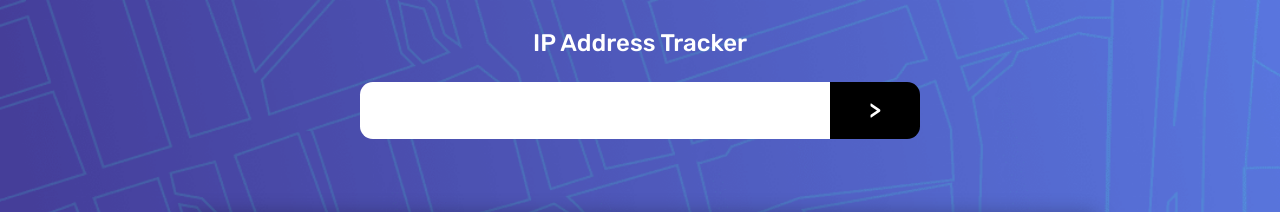
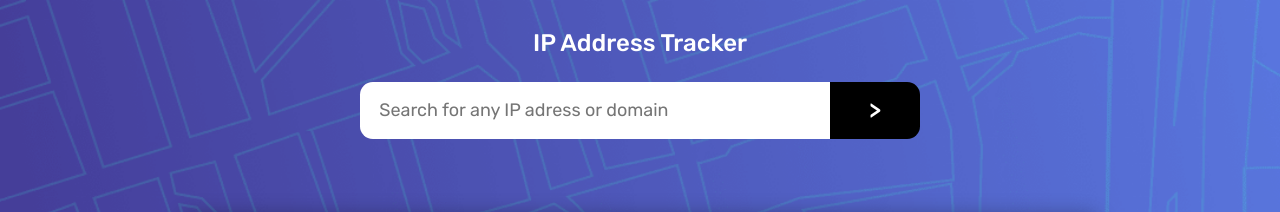
Before and after one commit to silvanomsjr/iptrackerFrontEndMentor, a plain HTML site: page index.html in a window 1280 px wide. Shown: the top 212 px of the page. Drawn offline with nearby package versions, Linux system fonts and the light colour scheme.

Commit message:
Fix: Ajuste no placeholder

```diff
--- a/index.html
+++ b/index.html
@@ -26,7 +26,7 @@
       </div>
       <div class="search-div">
         <div class="search-box">
-          <input type="text" class="search-input">
+          <input type="text" class="search-input" placeholder="Search for any IP adress or domain">
           <button class="search-btn">></button>
         </div>
       </div>
```
